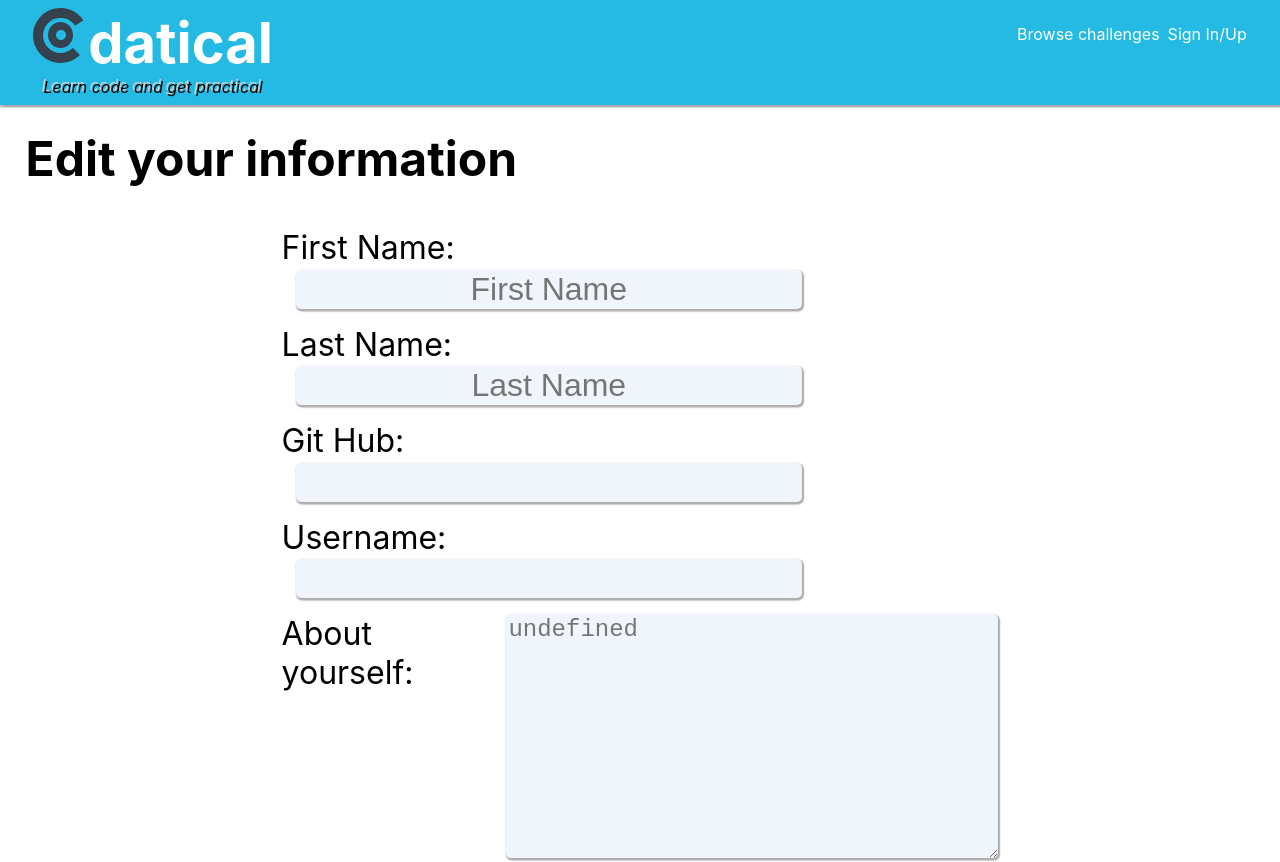
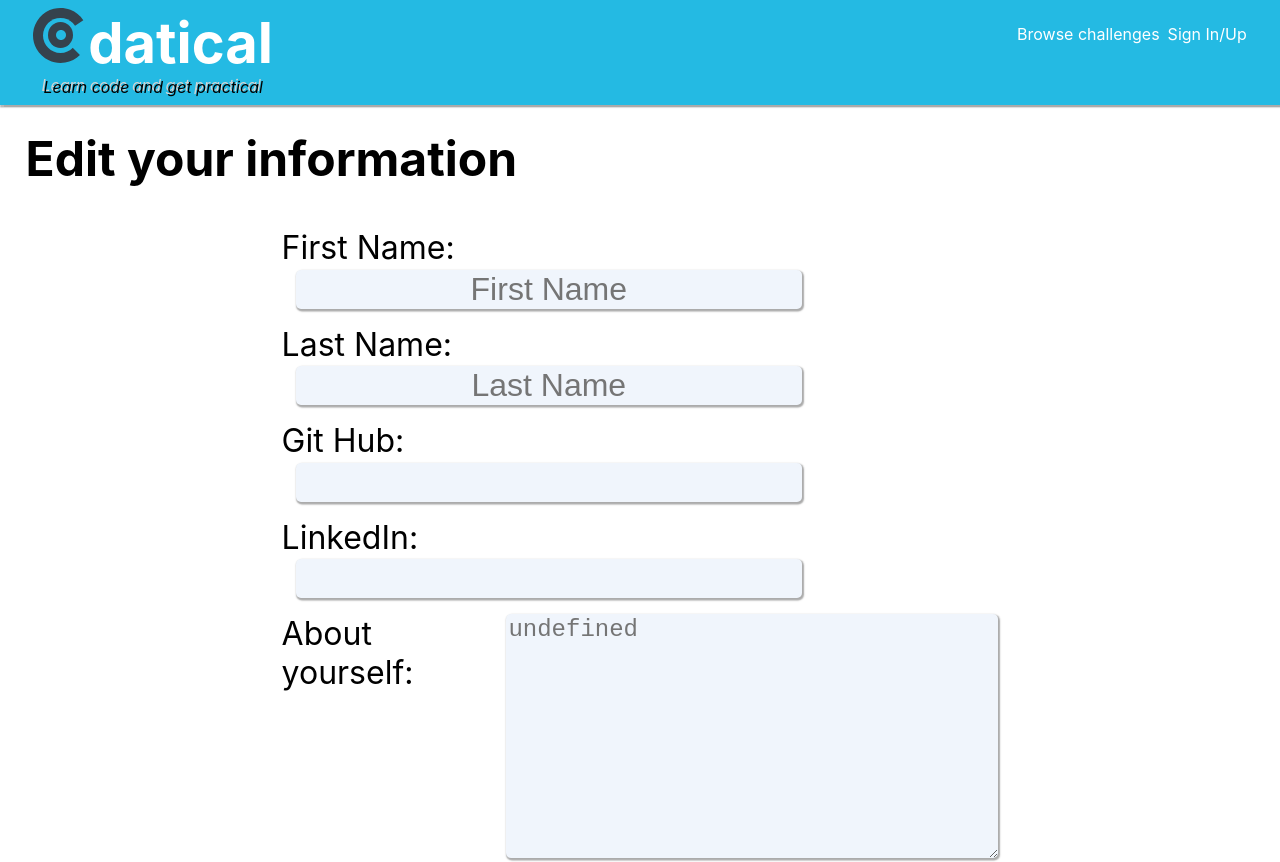
Before and after one commit to mcbadger88/real-code-problems-frontend, a React (Create React App) app in the folder react-app/: page /candidates/1/edit in a window 1280 px wide. Shown: the top 862 px of the page. Built offline with nearby package versions, Linux system fonts and the light colour scheme; no server answers.

Commit message:
minor frontend change

```diff
--- a/react-app/src/components/EditCandidateProfileForm/EditCandidateProfileForm.jsx
+++ b/react-app/src/components/EditCandidateProfileForm/EditCandidateProfileForm.jsx
@@ -57,12 +57,12 @@ const EditCandidateProfileForm = ({appState, user, history}) => {
 
         <label>
             <span>Git Hub:</span>
-            <input type="text" name="github" value={candidateProfile.github} required/>
+            <input onChange={handleInputChange} type="text" name="github" value={candidateProfile.github} />
         </label>
 
         <label>
-            <span>Username:</span>
-            <input type="text" name="username" value={candidateProfile.username} required/>
+            <span>LinkedIn:</span>
+            <input onChange={handleInputChange} type="text" name="linkedin" value={candidateProfile.linkedin} />
         </label>
 
         <label className={styles.BioArea}>
```
